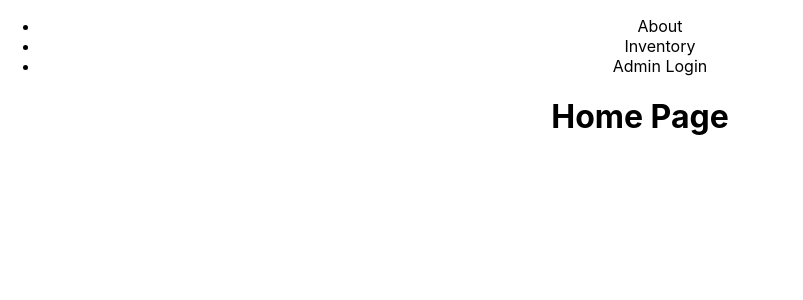
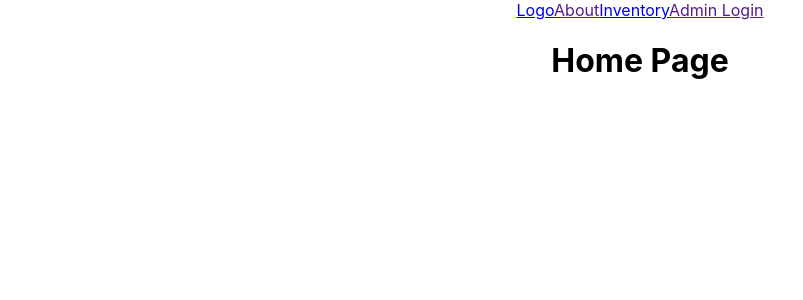
Before and after one commit to lehelen19/inventory-frontend, a React (Create React App) app: page / in a window 1280 px wide. Shown: the top 300 px of the page, without its empty margins (0-803 px from the left). Built offline with nearby package versions, Linux system fonts and the light colour scheme.

Commit message:
Update Navbar

```diff
--- a/src/components/NavBar/NavBar.js
+++ b/src/components/NavBar/NavBar.js
@@ -3,11 +3,10 @@ import { Link } from 'react-router-dom';
 const Navbar = () => {
   return (
     <nav>
-      <ul>
-        <li>About</li>
-        <li>Inventory</li>
-        <li>Admin Login</li>
-      </ul>
+      <Link to="/">Logo</Link>
+      <a href="">About</a>
+      <Link to="/categories">Inventory</Link>
+      <a href="">Admin Login</a>
     </nav>
   );
 };
```
